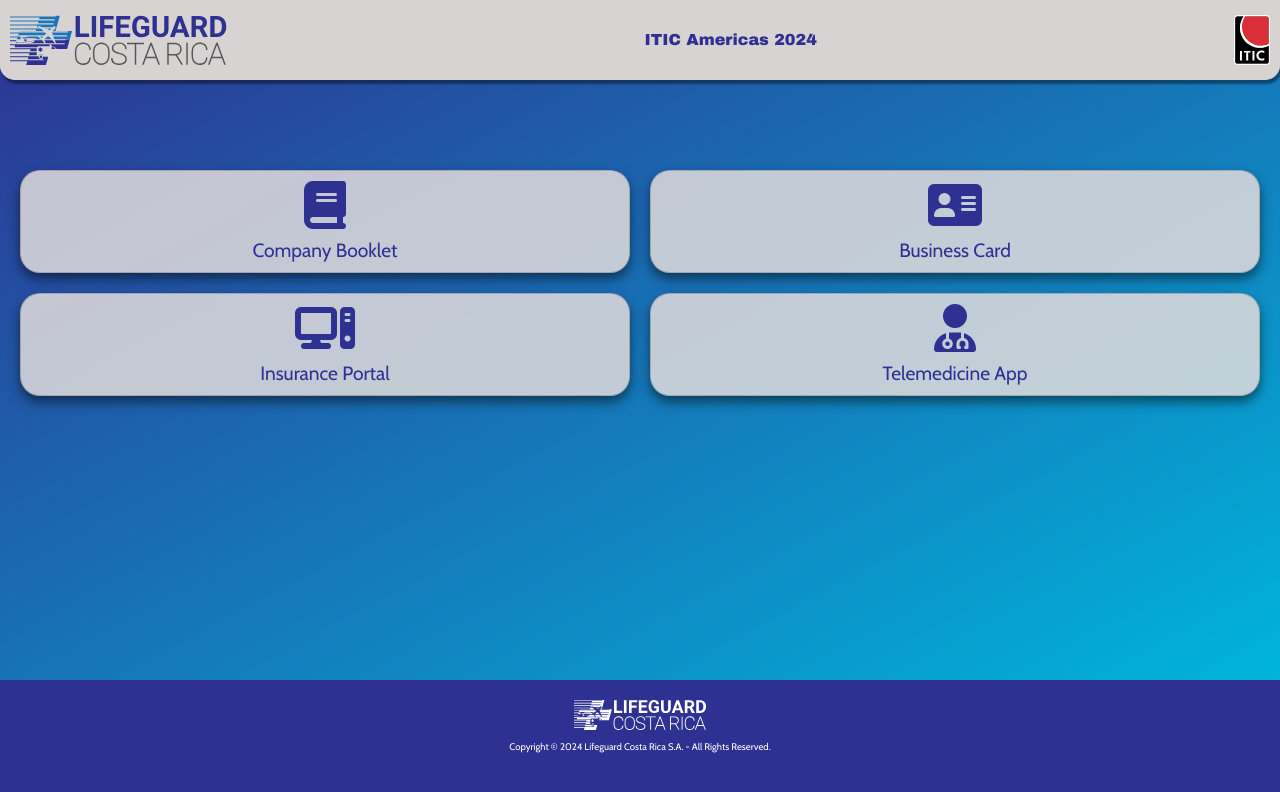
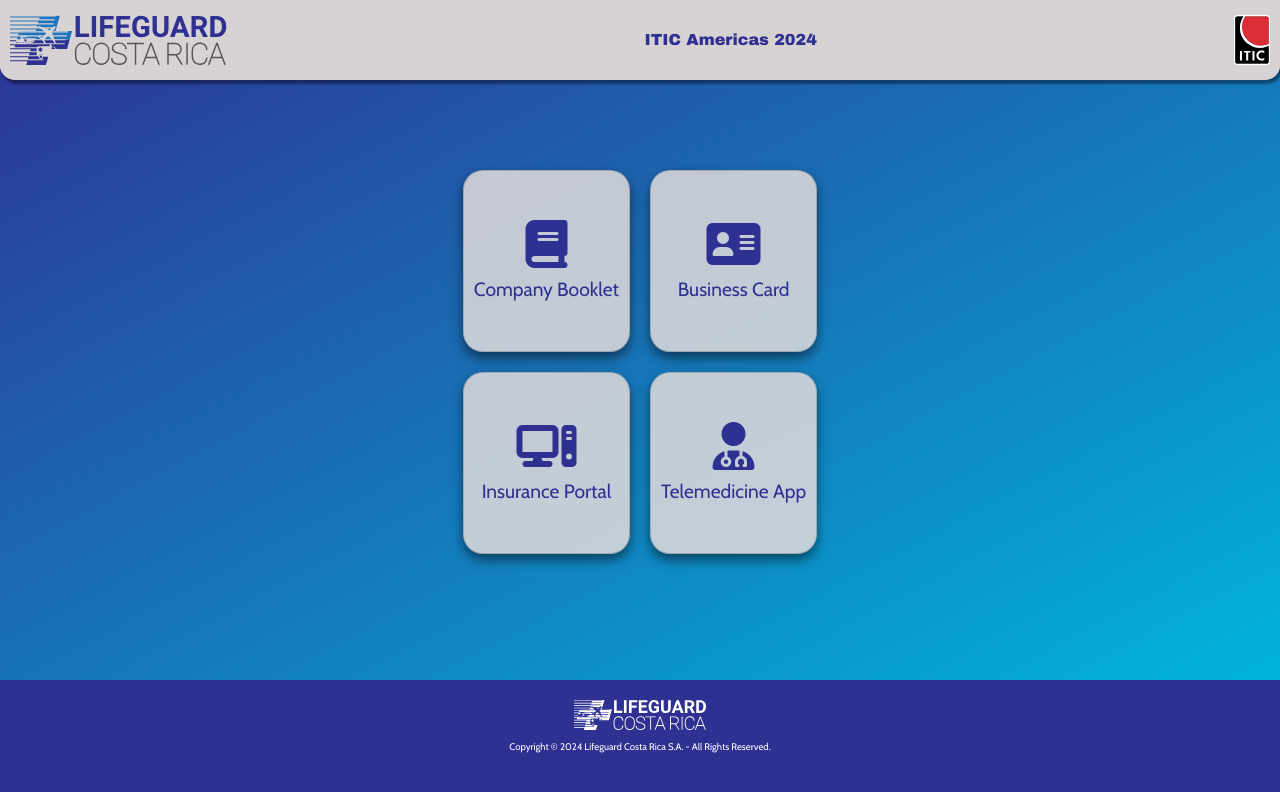
Before and after one commit to 8thajor8/iticapp, a website: page index.html in a window 1280 px wide. Drawn offline with nearby package versions, Linux system fonts and the light colour scheme.

Commit message:
third commit

```diff
--- a/index.html
+++ b/index.html
@@ -30,9 +30,9 @@
         </div>
     </nav>
 
-    <section class="card__container">
+    <section class="card__container d-flex justify-content-center">
         <div class="main-container">
-            <a href="./assets/Completebooklet.pdf" target="_blank" class="card">
+            <a href="https://drive.google.com/file/d/1-euQXzjcFmsYMjiMh43OiLy9I5CmOPEO/view" target="_blank" class="card">
                 <div>
                     <i class="fa-solid fa-book"></i> <!-- Font Awesome heart icon -->
                     <h2 class="card-title">Company Booklet</h2>
--- a/scss/style.scss
+++ b/scss/style.scss
@@ -47,10 +47,10 @@
 
     .navbar-title {
         max-width: 30%;
-      font-size:1rem; // Adjust as needed
-      margin: 0;
-      font-family: $head-text;
-      color: $primary-blue;
+        font-size:1rem; // Adjust as needed
+        margin: 0;
+        font-family: $head-text;
+        color: $primary-blue;
     }
   }
 
@@ -58,9 +58,12 @@
     padding-top: 150px;
     background: linear-gradient(to bottom right, $primary-blue, #00B4DB); // Adjust gradient colors as needed
     height: 85vh;
+
   }
 
   .main-container {
+    max-width: 600px;
+    max-height: 80%;
     display: grid;
     grid-template-columns: repeat(2, 1fr);
     gap: 20px; // Adjust gap between cards as needed
```
Also changed, not shown: css/main.css, 1 other file.
